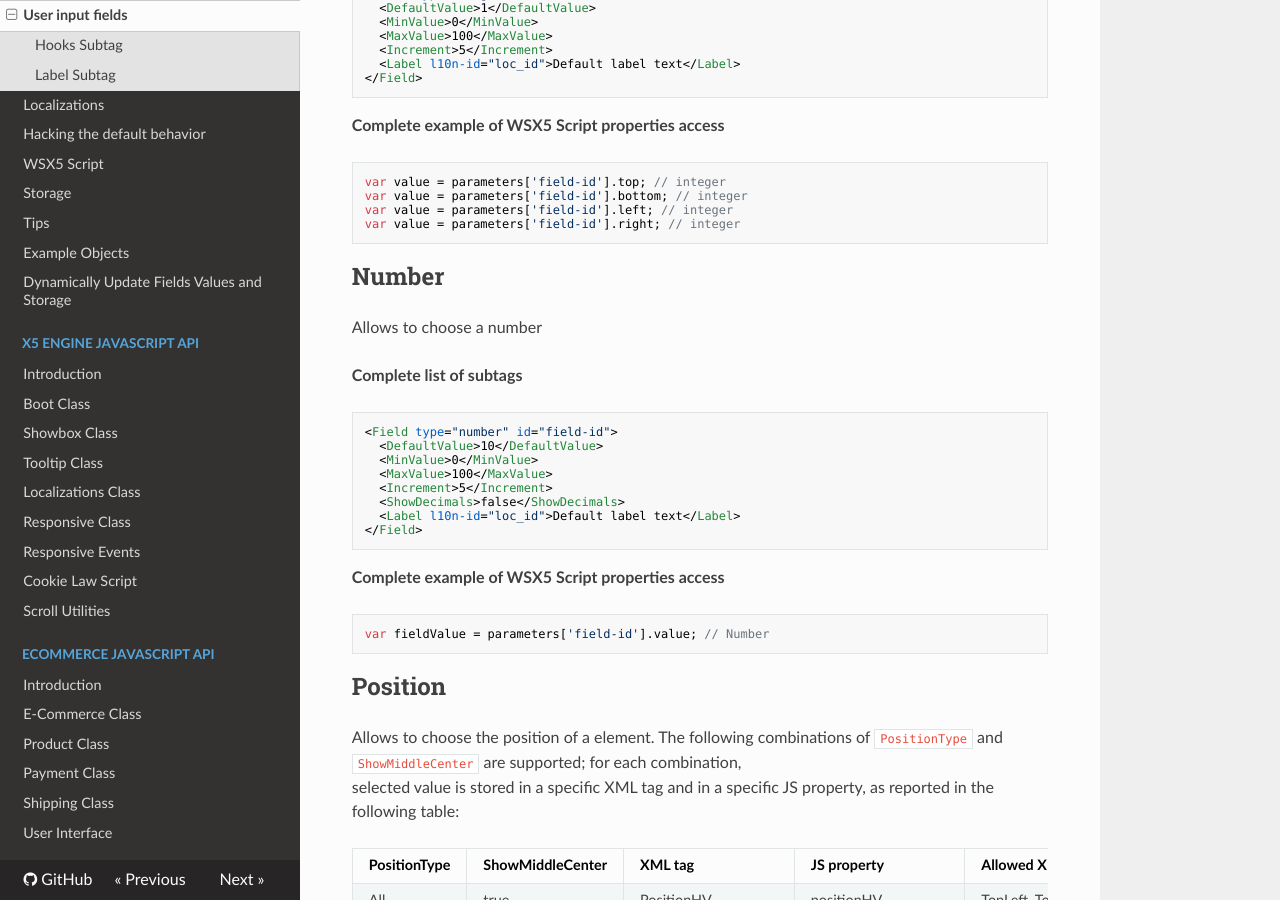
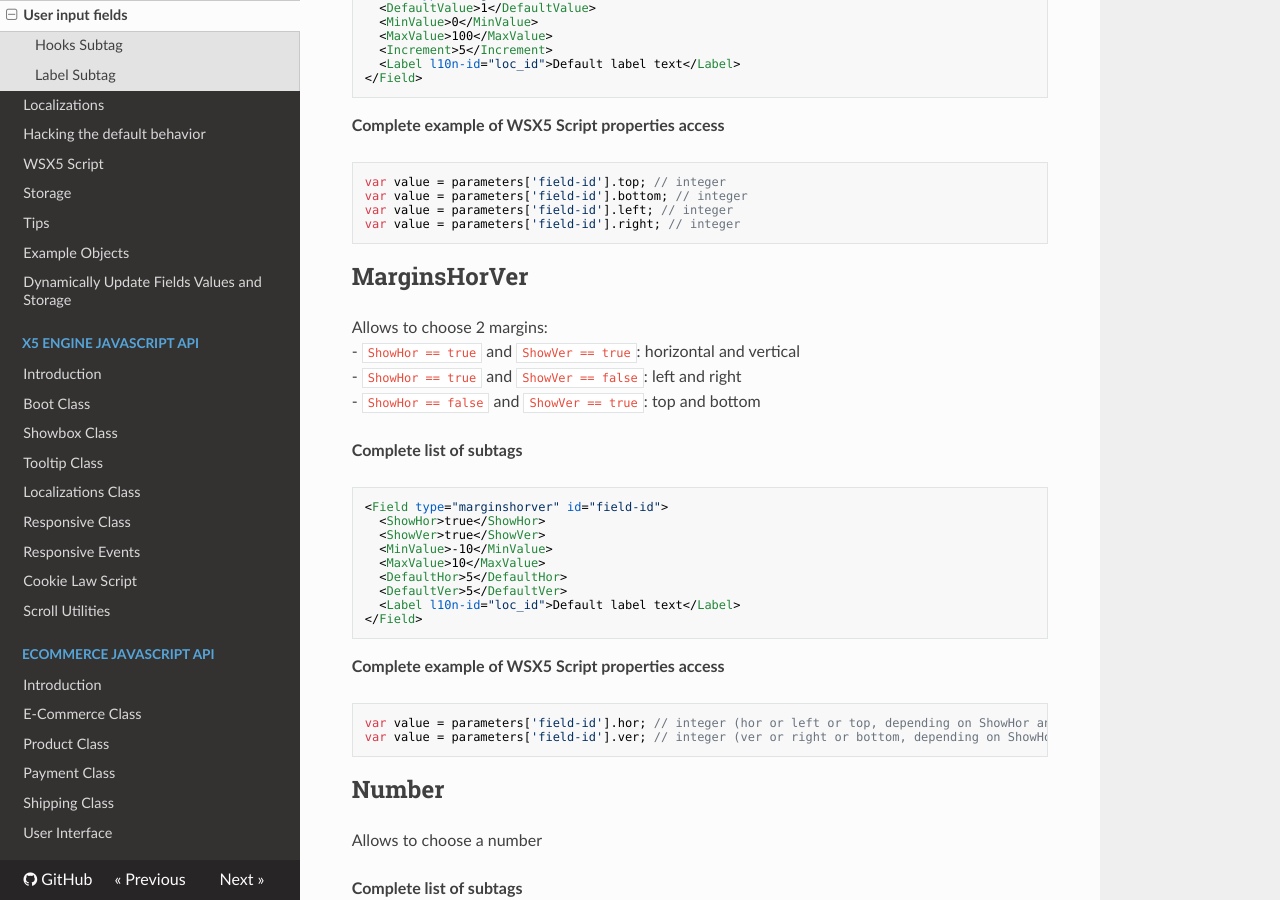
Before and after one commit to WebSiteX5/wsx5-developers-guide, an MkDocs documentation site: the page built from docs/optional-objects/user-input-fields.md, in a window 1280 px wide and 900 px high, scrolled down 8481 px. Built offline with MkDocs 1.6.1, drawn with Linux system fonts in a browser that asks for light colours; nearby versions of some CDN libraries.

Commit message:
Optional objects fields: added MarginsHorVer

````diff
--- a/docs/optional-objects/user-input-fields.md
+++ b/docs/optional-objects/user-input-fields.md
@@ -397,6 +397,31 @@ var value = parameters['field-id'].left; // integer
 var value = parameters['field-id'].right; // integer
 ```
 
+## MarginsHorVer
+Allows to choose 2 margins:
+- `ShowHor == true` and `ShowVer == true`: horizontal and vertical
+- `ShowHor == true` and `ShowVer == false`: left and right
+- `ShowHor == false` and `ShowVer == true`: top and bottom
+
+**Complete list of subtags**
+```xml
+<Field type="marginshorver" id="field-id">
+  <ShowHor>true</ShowHor>
+  <ShowVer>true</ShowVer>
+  <MinValue>-10</MinValue>
+  <MaxValue>10</MaxValue>
+  <DefaultHor>5</DefaultHor>
+  <DefaultVer>5</DefaultVer>
+  <Label l10n-id="loc_id">Default label text</Label>
+</Field>
+```
+
+**Complete example of WSX5 Script properties access**
+```js
+var value = parameters['field-id'].hor; // integer (hor or left or top, depending on ShowHor and ShowVer configuration)
+var value = parameters['field-id'].ver; // integer (ver or right or bottom, depending on ShowHor and ShowVer configuration)
+```
+
 ## Number
 Allows to choose a number
 
````
